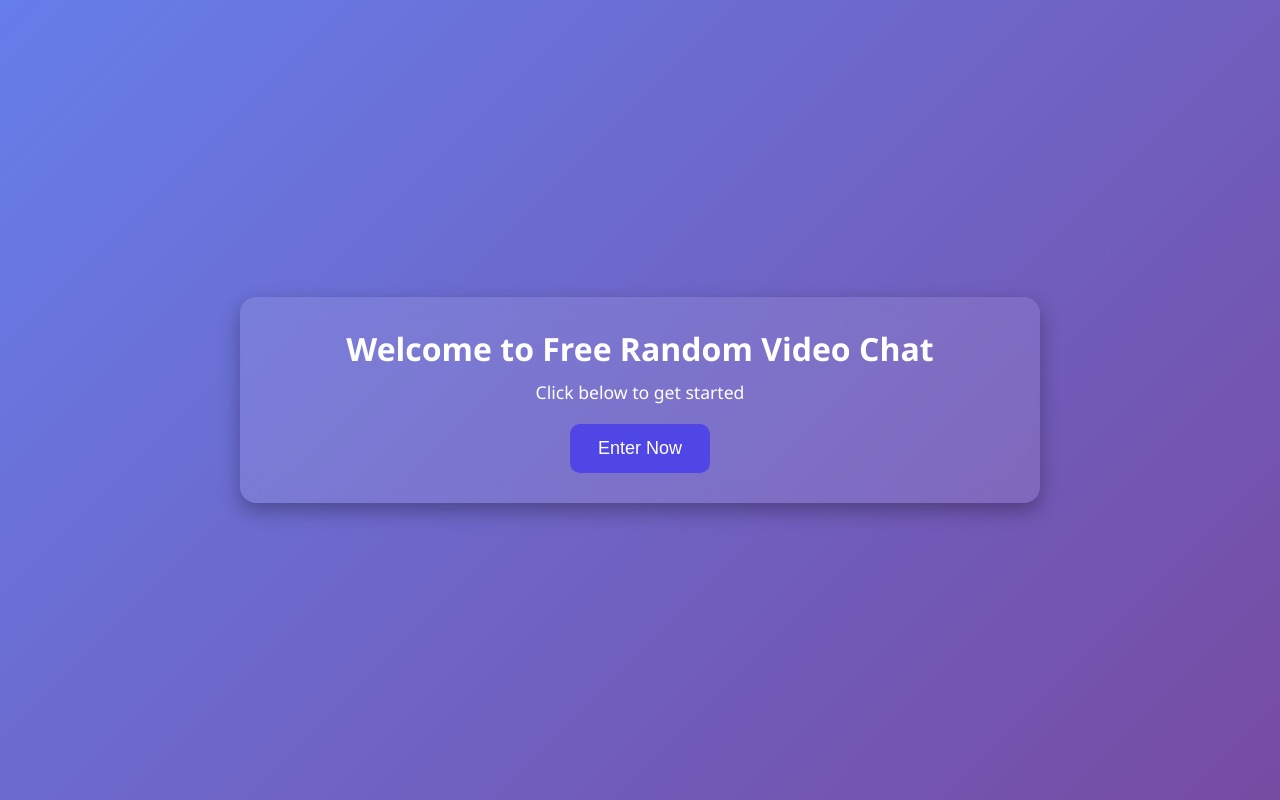
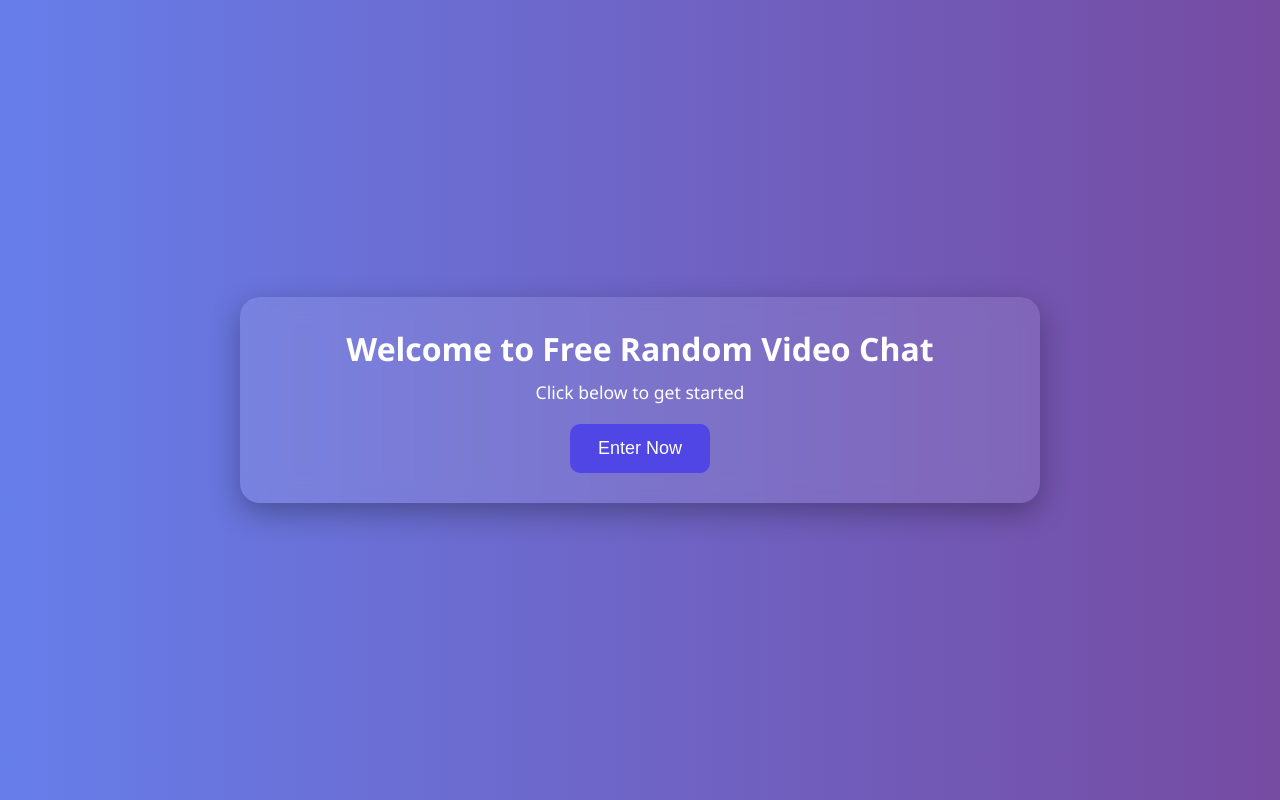
Before and after one commit to Sotto1234-max/video-cam, a plain HTML site: page index.html in a window 1280 px wide. Drawn offline with Linux system fonts and the light colour scheme.

Commit message:
Update index.html

```diff
--- a/index.html
+++ b/index.html
@@ -13,10 +13,9 @@
 
     body {
       font-family: 'Segoe UI', Tahoma, Geneva, Verdana, sans-serif;
-      background: linear-gradient(135deg, #667eea, #764ba2);
-      color: #ffffff;
+      background: linear-gradient(to right, #667eea, #764ba2);
+      color: #fff;
       display: flex;
-      flex-direction: column;
       align-items: center;
       justify-content: center;
       min-height: 100vh;
@@ -25,13 +24,13 @@
 
     .container {
       background: rgba(255, 255, 255, 0.1);
-      backdrop-filter: blur(10px);
-      border-radius: 16px;
-      padding: 30px 20px;
+      backdrop-filter: blur(12px);
+      padding: 30px;
+      border-radius: 20px;
+      box-shadow: 0 10px 30px rgba(0, 0, 0, 0.3);
+      text-align: center;
       width: 100%;
       max-width: 800px;
-      box-shadow: 0 8px 20px rgba(0, 0, 0, 0.3);
-      text-align: center;
     }
 
     h1 {
@@ -63,7 +62,8 @@
       width: 100%;
       height: 60vh;
       border: none;
-      border-radius: 10px;
+      border-radius: 12px;
+      margin-top: 20px;
     }
 
     #chat-section {
@@ -83,17 +83,23 @@
         font-size: 16px;
         padding: 12px 20px;
       }
+
+      iframe {
+        height: 50vh;
+      }
     }
   </style>
 </head>
 <body>
 
+  <!-- Welcome/Login Page -->
   <div class="container" id="login-section">
     <h1>Welcome to Free Random Video Chat</h1>
     <p>Click below to get started</p>
     <button onclick="enterChat()">Enter Now</button>
   </div>
 
+  <!-- Video Chat Section -->
   <div class="container" id="chat-section">
     <h1>Free Random Video Chat</h1>
     <iframe
```
